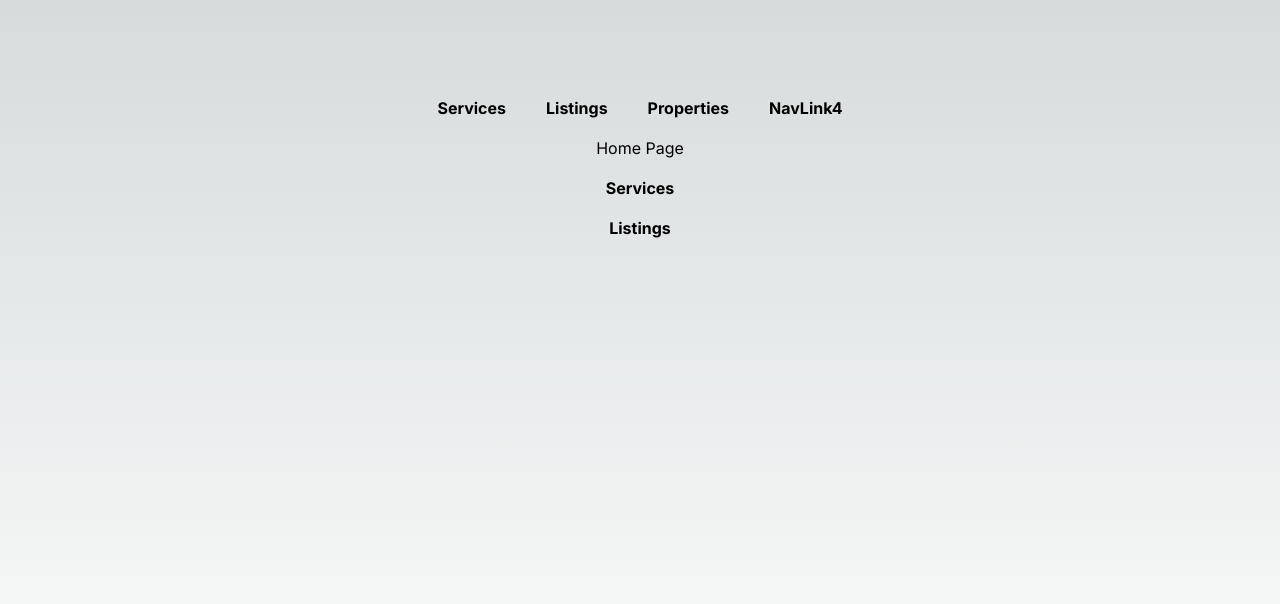
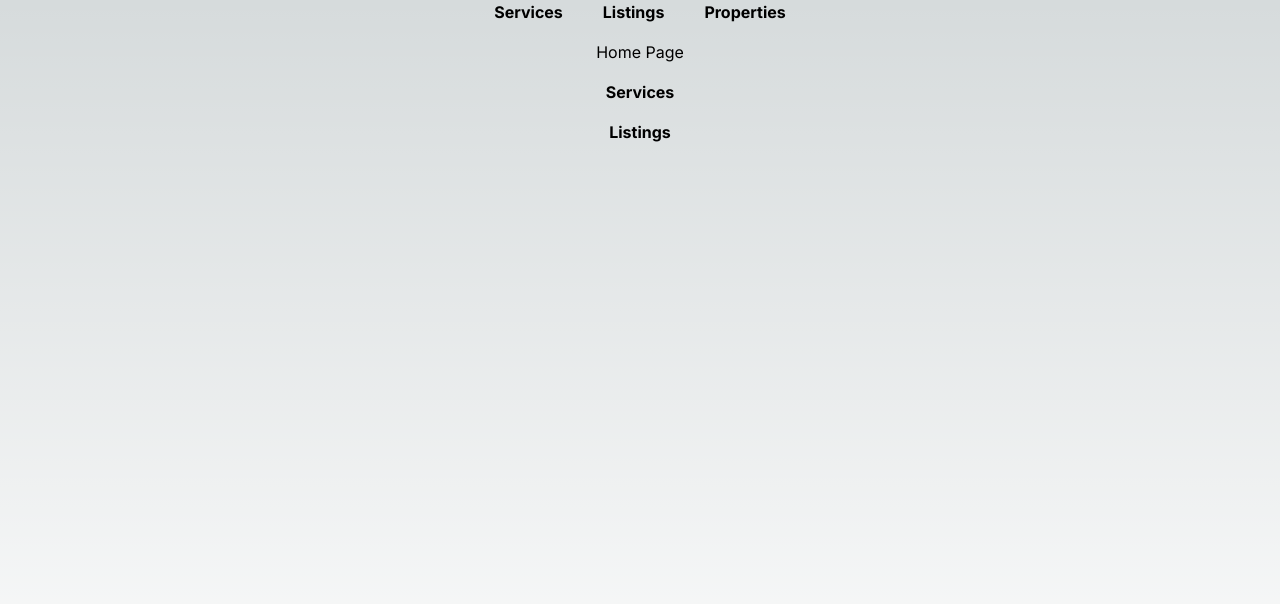
Before and after one commit to ChrisJo93/JdeltaProps, a Next.js app: page / in a window 1280 px wide. Shown: the top 604 px of the page. Built offline with nearby package versions, Linux system fonts and the light colour scheme.

Commit message:
removed navlink4 and huge padding on main page

```diff
--- a/src/app/page.tsx
+++ b/src/app/page.tsx
@@ -4,7 +4,7 @@
 
 export default function Home() {
   return (
-    <main className="flex min-h-screen flex-col items-center gap-4 p-24">
+    <main className="flex min-h-screen flex-col items-center gap-4">
       <NavBar />
       <header>Home Page</header>
 
--- a/src/components/NavBar.tsx
+++ b/src/components/NavBar.tsx
@@ -3,7 +3,7 @@
 
 function NavBar() {
   return (
-    <div className="flex justify-center gap-10">
+    <header className="flex justify-center gap-10">
       <Link href="/services">
         <button>
           <span className="font-bold">Services</span>
@@ -19,12 +19,7 @@
           <span className="font-bold">Properties</span>
         </button>
       </Link>
-      <Link href="#">
-        <button>
-          <span className="font-bold">NavLink4</span>
-        </button>
-      </Link>
-    </div>
+    </header>
   )
 }
 
```
